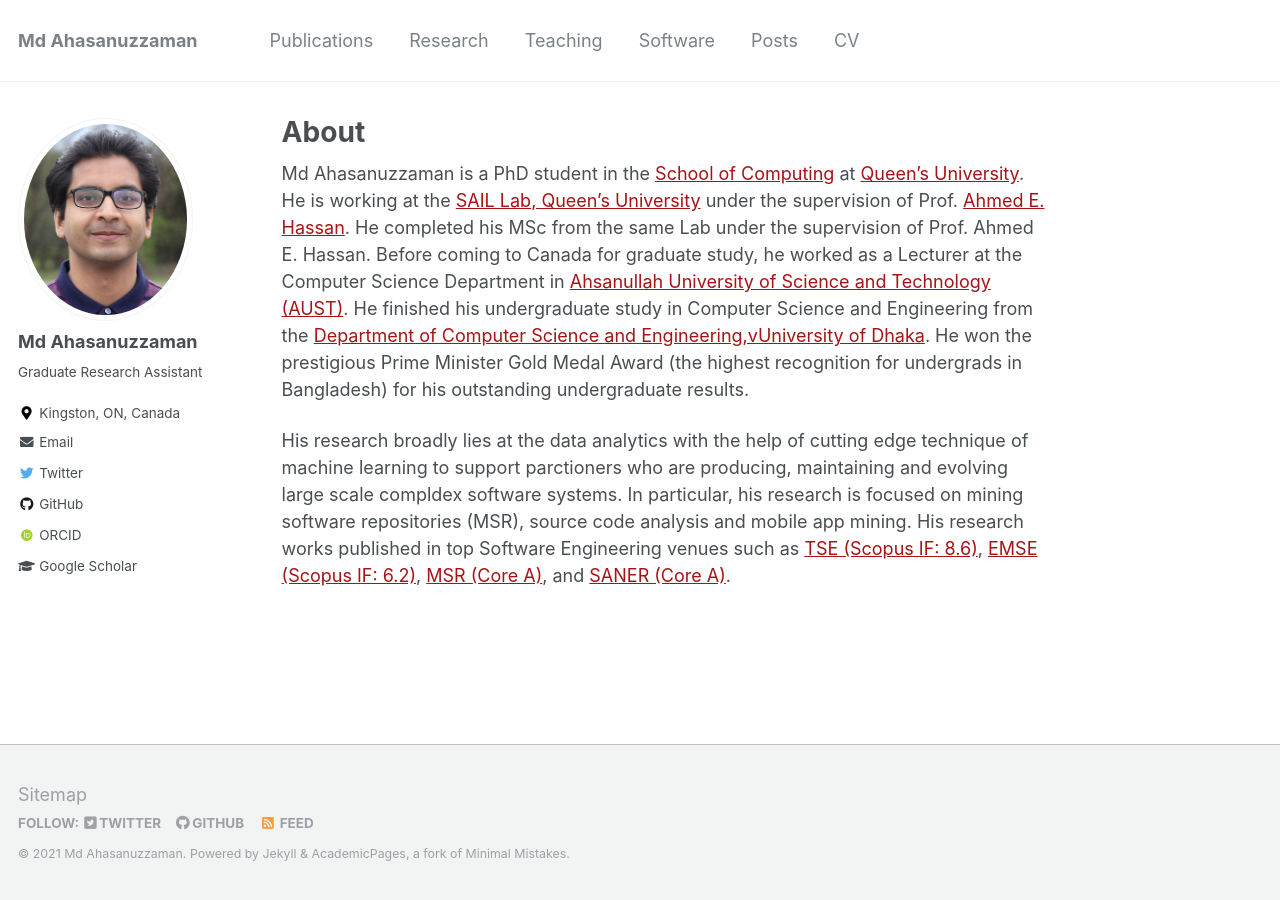
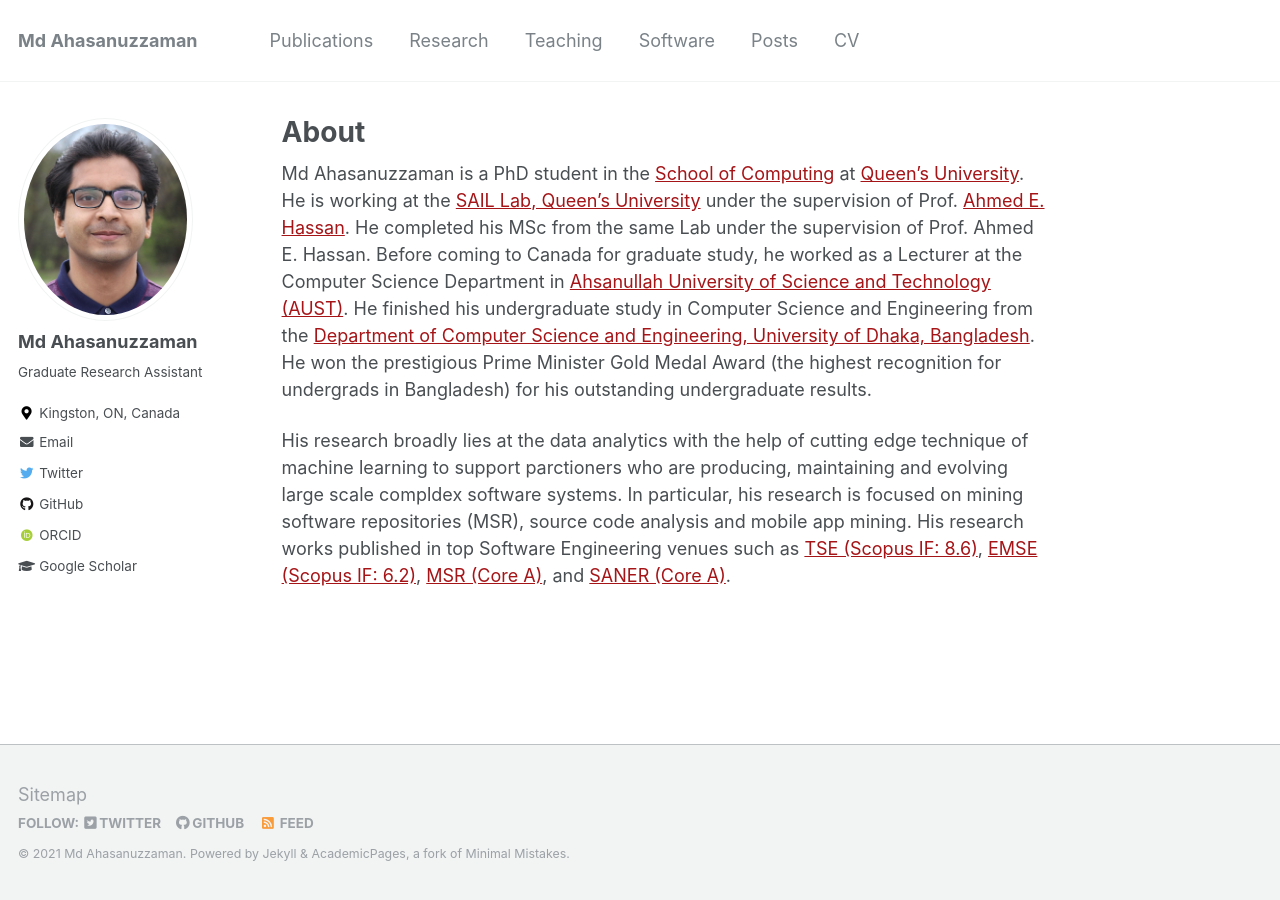
Before and after one commit to ahsan2010/ahsan2010.github.io, a Jekyll site: the page built from _pages/about.md, in a window 1280 px wide. Built offline with Jekyll 4.4.1, drawn with Linux system fonts in a browser that asks for light colours; some web fonts are replaced.

Commit message:
modify publication

```diff
--- a/_pages/about.md
+++ b/_pages/about.md
@@ -9,6 +9,6 @@ redirect_from:
 ---
 
 
-Md Ahasanuzzaman is a PhD student in the [School of Computing](https://www.cs.queensu.ca/) at [Queen's University](https://www.cs.queensu.ca/). He is working at the [SAIL Lab, Queen's University](https://sail.cs.queensu.ca/index.html) under the supervision of Prof. [Ahmed E. Hassan](https://scholar.google.com/citations?user=9hwXx34AAAAJ&hl=en). He completed his MSc from the same Lab under the supervision of Prof. Ahmed E. Hassan. Before coming to Canada for graduate study, he worked as a Lecturer at the Computer Science Department in [Ahsanullah University of Science and Technology (AUST)](https://www.aust.edu/). He finished his undergraduate study in Computer Science and Engineering from the [Department of Computer Science and Engineering,vUniversity of Dhaka](https://www.cse.du.ac.bd/). He won the prestigious Prime Minister Gold Medal Award (the highest recognition for undergrads in Bangladesh) for his outstanding undergraduate results.
+Md Ahasanuzzaman is a PhD student in the [School of Computing](https://www.cs.queensu.ca/) at [Queen's University](https://www.cs.queensu.ca/). He is working at the [SAIL Lab, Queen's University](https://sail.cs.queensu.ca/index.html) under the supervision of Prof. [Ahmed E. Hassan](https://scholar.google.com/citations?user=9hwXx34AAAAJ&hl=en). He completed his MSc from the same Lab under the supervision of Prof. Ahmed E. Hassan. Before coming to Canada for graduate study, he worked as a Lecturer at the Computer Science Department in [Ahsanullah University of Science and Technology (AUST)](https://www.aust.edu/). He finished his undergraduate study in Computer Science and Engineering from the [Department of Computer Science and Engineering, University of Dhaka, Bangladesh](https://www.cse.du.ac.bd/). He won the prestigious Prime Minister Gold Medal Award (the highest recognition for undergrads in Bangladesh) for his outstanding undergraduate results.
 
 His research broadly lies at the data analytics with the help of cutting edge technique of machine learning to support parctioners who are producing, maintaining and evolving large scale compldex software systems. In particular, his research is focused on mining software repositories (MSR), source code analysis and mobile app mining. His research works published in top Software Engineering venues such as  [TSE (Scopus IF: 8.6)](https://www.computer.org/csdl/journal/ts), [EMSE (Scopus IF: 6.2)](https://www.springer.com/journal/10664), [MSR (Core A)](https://conf.researchr.org/series/msr), and [SANER (Core A)](https://saner2021.shidler.hawaii.edu/).
```
Also changed, not shown: _publications/2020-ad-library-TSE.md (renamed from _publications/2019-BayesPostEst.md).
